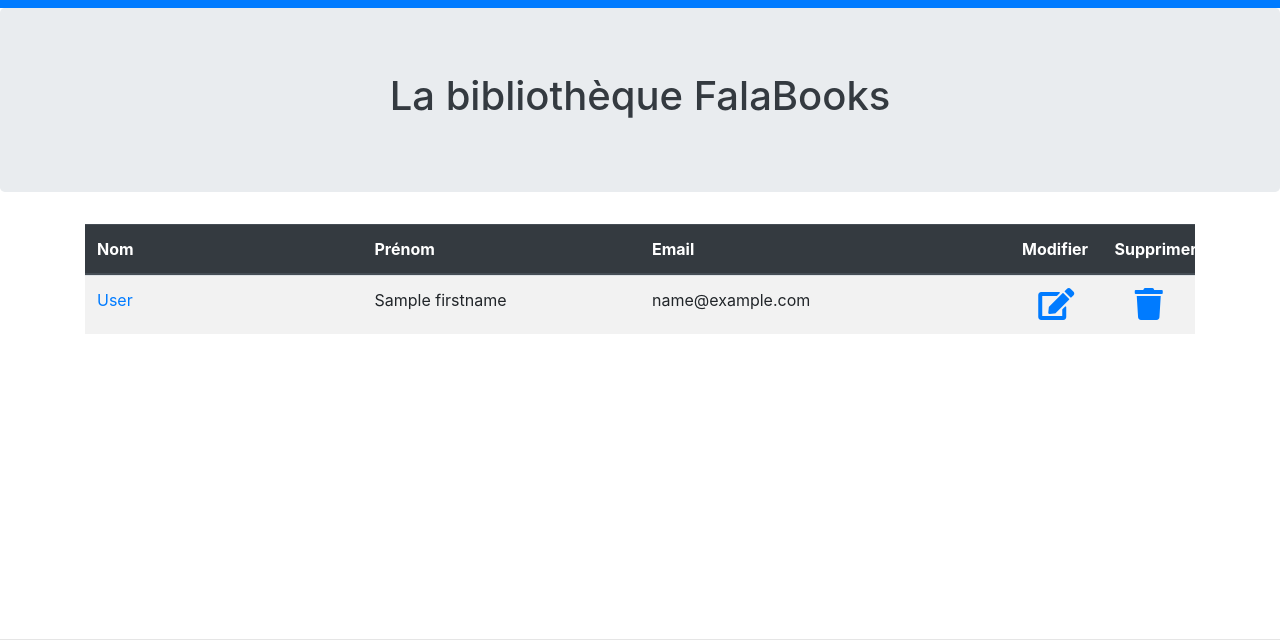
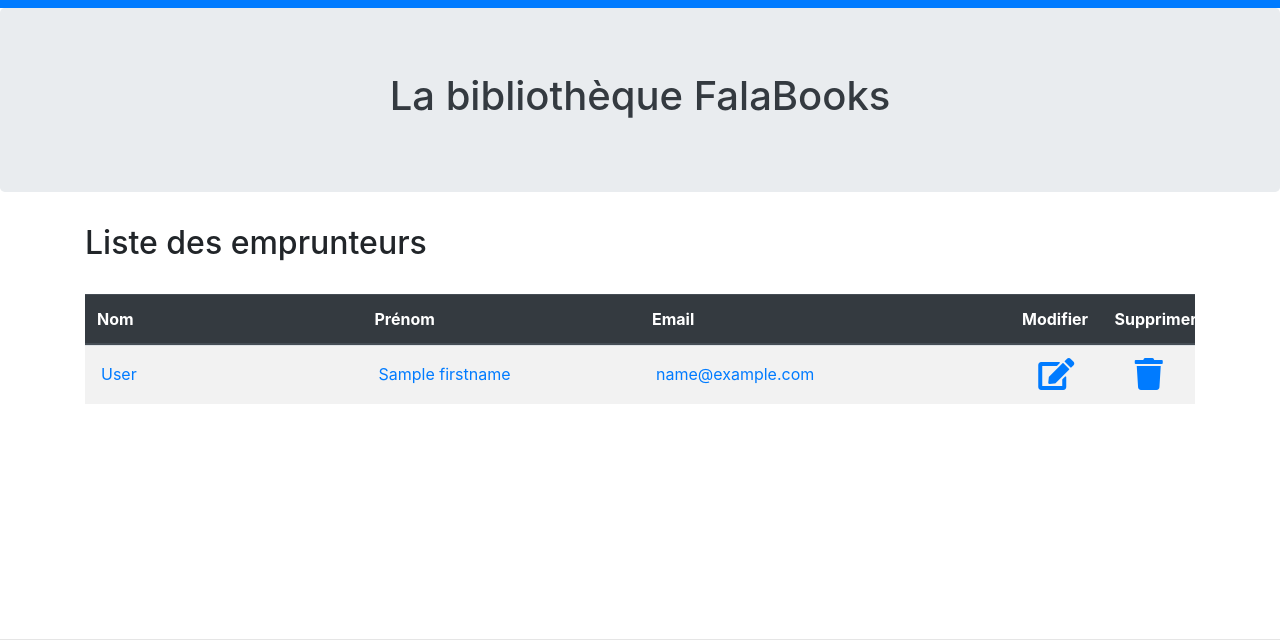
Before and after one commit to mbelacat/bibliotheque_falabooks, a Symfony app: template templates/user/index.html.twig in a window 1280 px wide. Shown: the top 640 px of the page. Run offline with Twig, Linux system fonts and the light colour scheme; the template is opened without the code that fills it: most values are stand-ins (such as "Sample title", 1, 10 or a date in 2020); some libraries are stand-ins or nearby versions.

Commit message:
templating

```diff
--- a/src/Controller/UserController.php
+++ b/src/Controller/UserController.php
@@ -26,7 +26,7 @@ class UserController extends AbstractController
         // look for *all* User objects
         $users = $repository->findAll();
         return $this->render('user/index.html.twig', [
-            'controller_name' => 'UserController',"users"=> $users
+            'controller_name' => 'UserController',"users"=> $users, "current_menu" => "user"
         ]);
     }
 
@@ -38,7 +38,7 @@ class UserController extends AbstractController
         $repository = $this->getDoctrine()->getRepository(User::class);
         // look for User objects by Id
         $user = $repository->find($id);
-        return $this->render('user/single.html.twig', ["user"=> $user
+        return $this->render('user/single.html.twig', ["user"=> $user, "current_menu" => "user"
         ]);
     }
 
--- a/templates/user/index.html.twig
+++ b/templates/user/index.html.twig
@@ -3,8 +3,12 @@
 {% block title %}Les emprunteurs - Falabooks{% endblock %}
 
 {% block body %}
+<div class="d-flex mb-4">
+  <h2>Liste des emprunteurs</h2>
+</div>
+
 <div class="table-responsive">
-    <table class="table table-striped ">
+    <table class="table table-striped table-hover">
       <thead class="thead-dark">
         <tr class="d-flex">
           <th class="col-3">Nom</th>
@@ -17,9 +21,9 @@
       <tbody>
         {% for user in users %}
           <tr class="d-flex">
-            <td class="col-3"><a href="{{ path('user', {'id': user.id}) }}">{{ user.lastname }}</a></td>
-            <td class="col-3">{{ user.firstname }}</td>
-            <td class="col-4">{{ user.email }}</td>
+            <td class="col-3 p-0"><a class="d-block text-decoration-none p-3" href="{{ path('user', {'id': user.id}) }}">{{ user.lastname }}</a></td>
+            <td class="col-3 p-0"><a class="d-block text-decoration-none p-3" href="{{ path('user', {'id': user.id}) }}">{{ user.firstname }}</a></td>
+            <td class="col-4 p-0"><a class="d-block text-decoration-none p-3" href="{{ path('user', {'id': user.id}) }}">{{ user.email }}</a></td>
             <td class="col-1 text-center"><a href="#"><i class="fas fa-edit fa-2x"></i></a> </td>
             <td class="col-1 text-center"><a href="#"><i class="fas fa-trash fa-2x"></i></a> </td>
           </tr>
```
